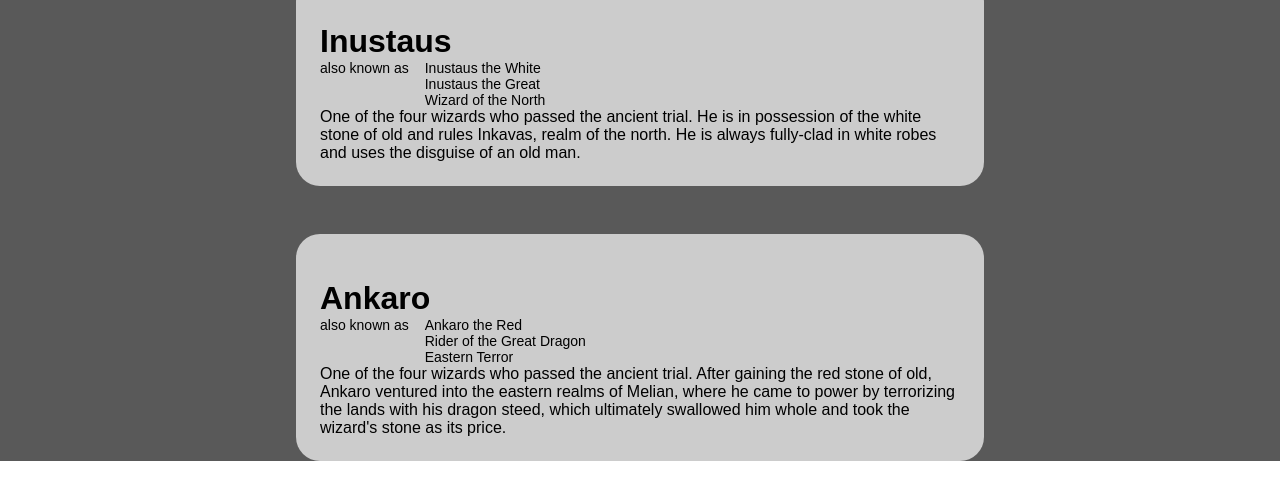
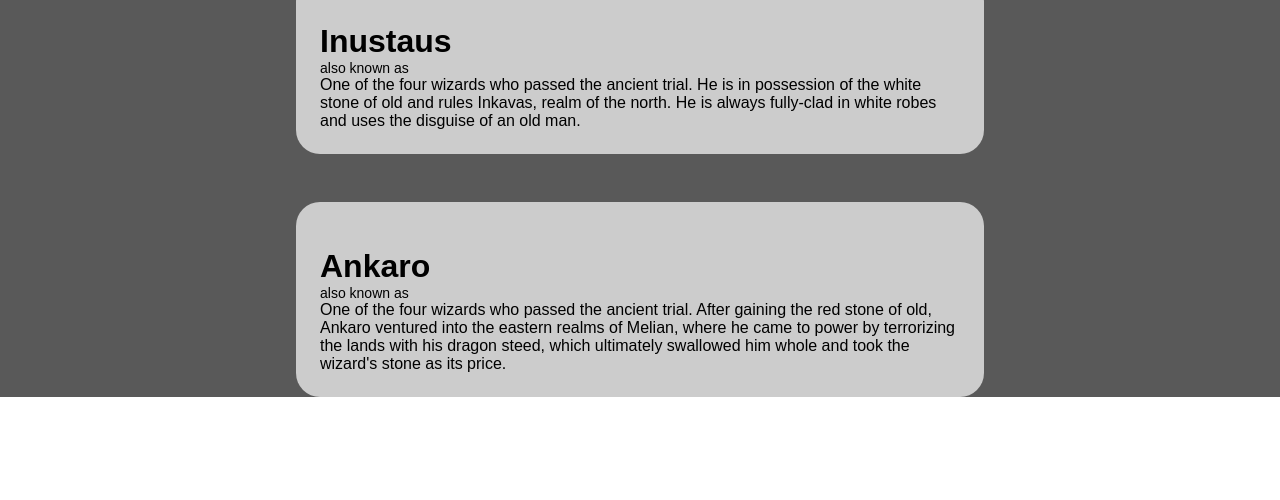
Before and after one commit to crushy99/melian, a React (Vite) app: page / in a window 1280 px wide. Shown: the top 500 px of the page. Built offline with nearby package versions, Linux system fonts and the light colour scheme.

Commit message:
change secondaryNames to synonyms

```diff
--- a/lexicon/EnglishLexicon.ts
+++ b/lexicon/EnglishLexicon.ts
@@ -9,14 +9,14 @@ export const EnglishLexicon: Entry[] = [
         name: "Inustaus",
         type: EntryType.Person,
         entry: "One of the four wizards who passed the ancient trial. He is in possession of the white stone of old and rules Inkavas, realm of the north. He is always fully-clad in white robes and uses the disguise of an old man.",
-        secondaryNames: ["Inustaus the White", "Inustaus the Great", "Wizard of the North"],
+        synonyms: ["Inustaus the White", "Inustaus the Great", "Wizard of the North"],
         isFinished: false,
     },
     {
         name: "Ankaro",
         type: EntryType.Person,
         entry: "One of the four wizards who passed the ancient trial. After gaining the red stone of old, Ankaro ventured into the eastern realms of Melian, where he came to power by terrorizing the lands with his dragon steed, which ultimately swallowed him whole and took the wizard's stone as its price.",
-        secondaryNames: ["Ankaro the Red", "Rider of the Great Dragon", "Eastern Terror"],
+        synonyms: ["Ankaro the Red", "Rider of the Great Dragon", "Eastern Terror"],
         isFinished: false,
     }
 ];
--- a/lexicon/Entry.ts
+++ b/lexicon/Entry.ts
@@ -7,7 +7,7 @@ export type Entry = {
     name: string;
     type: EntryType;
     entry: string;
-    secondaryNames?: string[];
+    synonyms?: string[];
     translations?: string[];
     isFinished?: boolean;
 };
```
